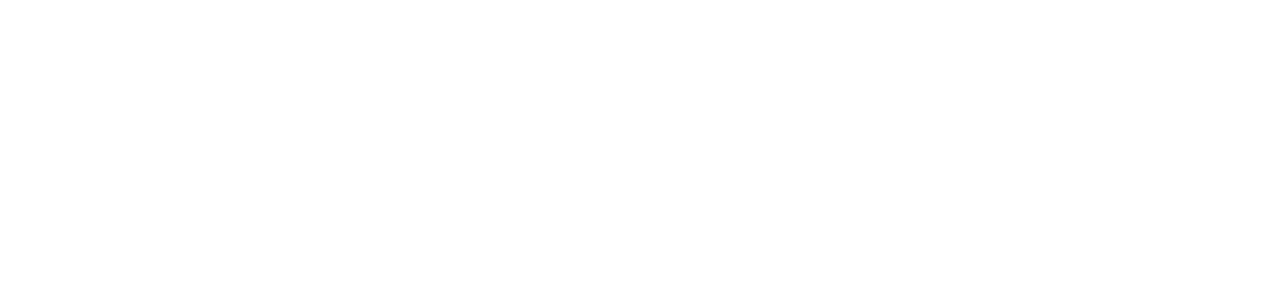
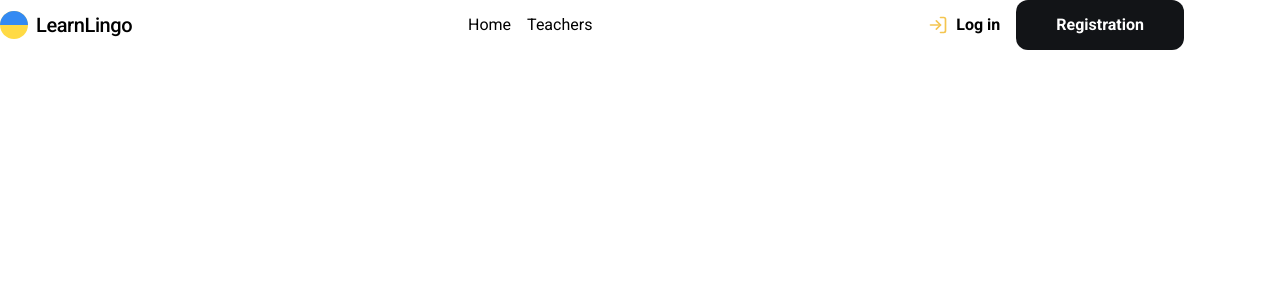
Before and after one commit to ViktoriiaProtasova/LearnLingo, a React (Create React App) app: page / in a window 1280 px wide. Shown: the top 300 px of the page. Built offline with nearby package versions, Linux system fonts and the light colour scheme.

Commit message:
Update App.jsx

```diff
--- a/src/components/App/App.jsx
+++ b/src/components/App/App.jsx
@@ -33,7 +33,7 @@
       {/* <Hero></Hero> */}
       {/* <Login></Login> */}
       {/* <Logo></Logo> */}
-      {/* <Header></Header> */}
+      <Header></Header>
       {/* <Footer></Footer> */}
       {/* <StatisticsSection></StatisticsSection> */}
       {/* <Filter $type="languages" $title="Level of knowledge"></Filter> */}
```
